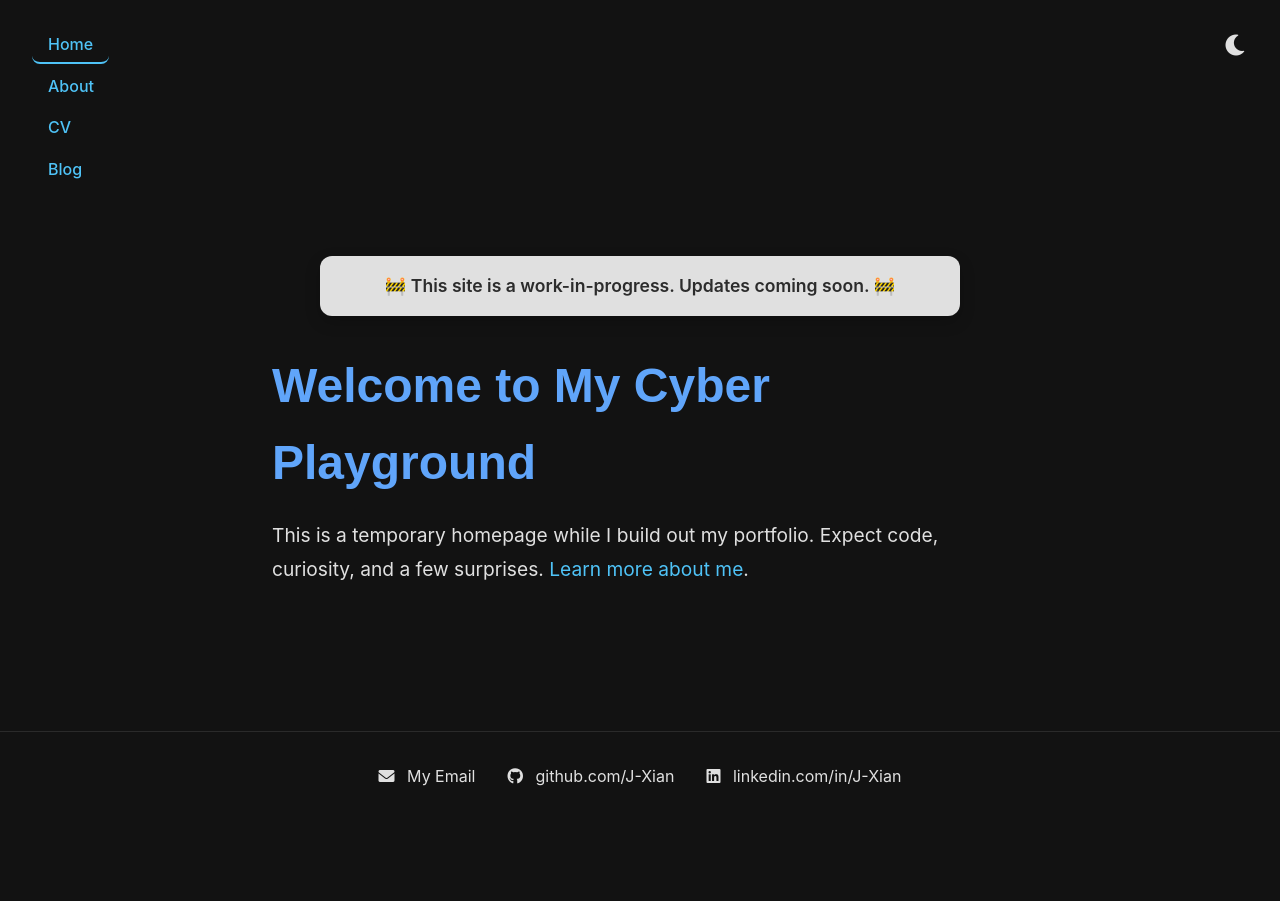
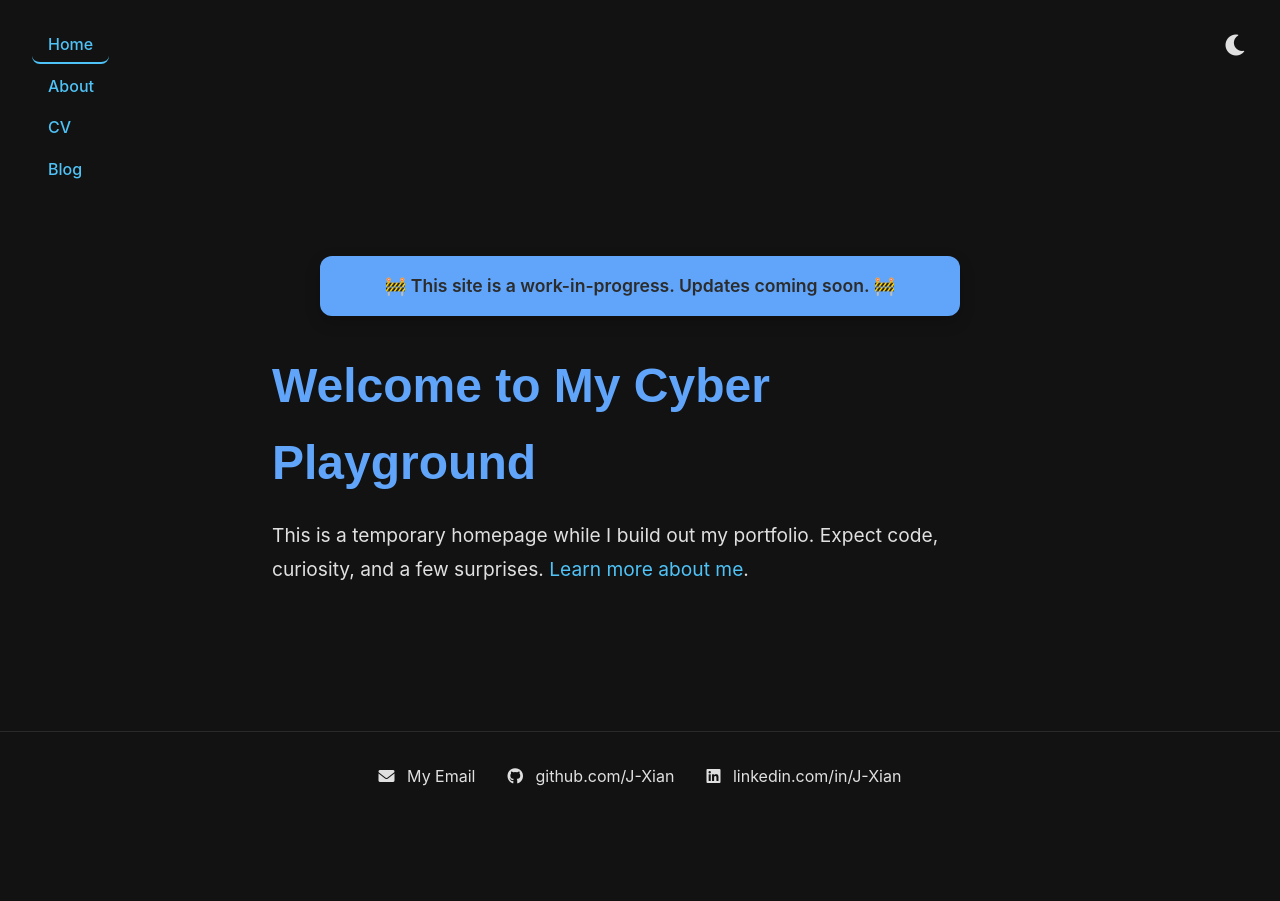
Before and after one commit to J-Xian/J-Xian.github.io, a Jekyll site: the page built from index.html, in a window 1280 px wide. Built offline with Jekyll 4.4.1, drawn with Linux system fonts in a browser that asks for light colours.

Commit message:
Update main.css

```diff
--- a/css/main.css
+++ b/css/main.css
@@ -97,7 +97,7 @@ nav a.active {
 
 /* Work-in-Progress Banner */
 .wip-banner {
-  background-color: var(--text-color);
+  background-color: #60A5FA;
   color: #2c2c2c;
   padding: 1rem 1.5rem;
   border-radius: 12px;
```
